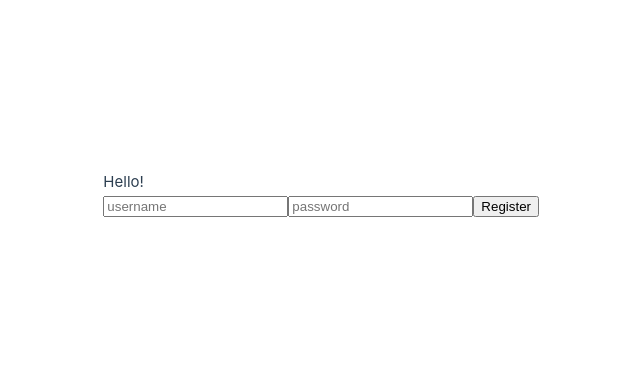
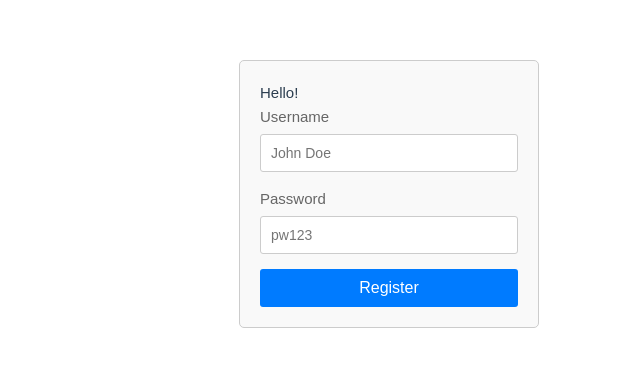
Before and after one commit to martinbago22/solar-watch-cv, a Vue app in the folder frontend/: page / in a window 1280 px wide. Shown: the part 206-572 px from the top of the page, without its empty margins (101-741 px from the left). Built offline with nearby package versions, Linux system fonts and the light colour scheme.

Commit message:
add basic css to Login component and add labels for input tags

```diff
--- a/frontend/src/components/pages/Login.vue
+++ b/frontend/src/components/pages/Login.vue
@@ -3,8 +3,12 @@
   <div>
     Hello!
     <form @submit.prevent="greet">
-      <input placeholder="username" v-model="username" />
-      <input placeholder="password" type="password" v-model="password" />
+      <label for="userName">Username</label>
+      <input placeholder="John Doe" v-model="username" id="userName" />
+
+      <label for="userName">Password</label>
+      <input placeholder="pw123" type="password" v-model="password" />
+
       <button type="submit">Register</button>
     </form>
   </div>
@@ -19,4 +23,56 @@ function greet(): void {
 }
 </script>
 
-<style scoped></style>
+<style scoped>
+  div {
+    font-family: Arial, sans-serif;
+    margin: 0 auto;
+    width: 300px;
+    padding: 20px;
+    border: 1px solid #ccc;
+    border-radius: 5px;
+    background-color: #f9f9f9;
+  }
+
+  h1 {
+    text-align: center;
+    color: #333;
+  }
+
+  form {
+    display: flex;
+    flex-direction: column;
+  }
+
+  label {
+    margin-bottom: 5px;
+    color: #666;
+  }
+
+  input {
+    margin-bottom: 15px;
+    padding: 10px;
+    border: 1px solid #ccc;
+    border-radius: 3px;
+    font-size: 14px;
+  }
+
+  input:focus {
+    border-color: #007BFF;
+    outline: none;
+  }
+
+  button {
+    padding: 10px;
+    color: #fff;
+    background-color: #007BFF;
+    border: none;
+    border-radius: 3px;
+    font-size: 16px;
+    cursor: pointer;
+  }
+
+  button:hover {
+    background-color: #0056b3;
+  }
+</style>
```
